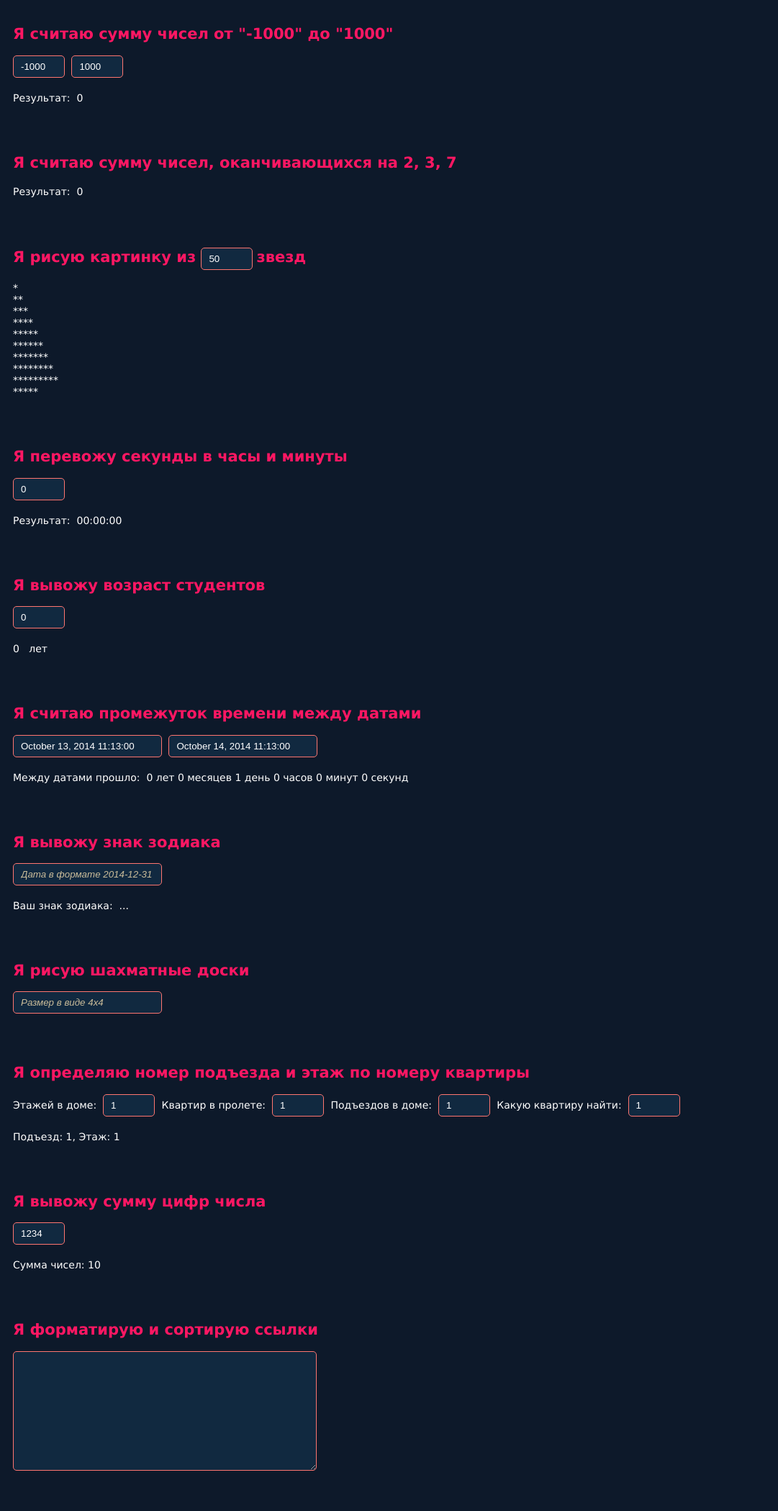
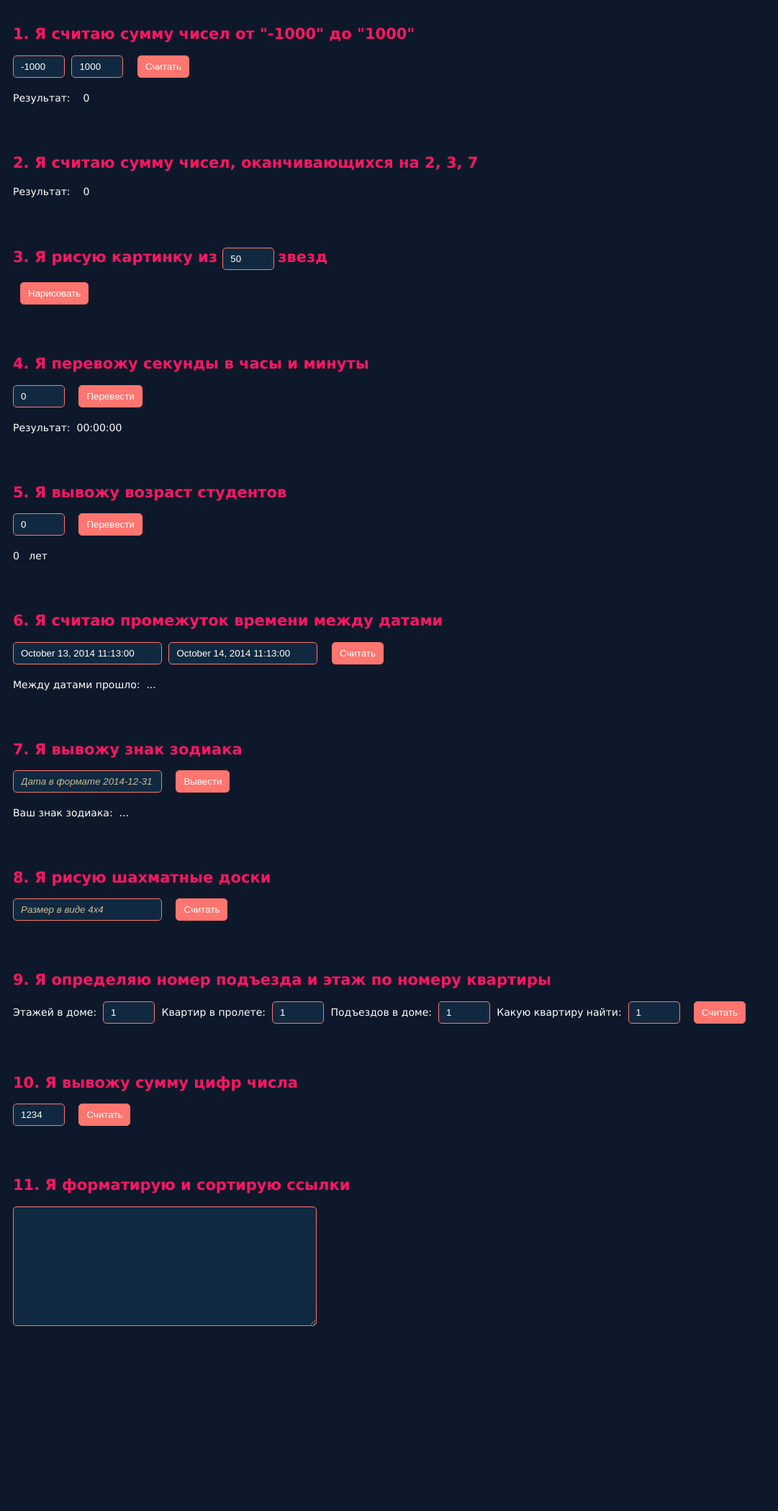
Before and after one commit to degorych/Introduction-to-FS-WD, a PHP site: page / in a window 1280 px wide. Shown: the top 2099 px of the page at 72% size, without its empty margins (0-1081 px from the left). After the commit the page ends 1842 px from the top, so only its background shows below. Run offline with PHP 8.4, Linux system fonts and the light colour scheme.

Commit message:
Make numbering and buttons for functions

```diff
--- a/WD_PS2_Javascript_(Basics)/index.html
+++ b/WD_PS2_Javascript_(Basics)/index.html
@@ -10,33 +10,36 @@
 	</head>
 	<body>
 		<div class="1task">
-			<h2>Я считаю сумму чисел от "-1000" до "1000"</h2>
+			<h2>1. Я считаю сумму чисел от "-1000" до "1000"</h2>
 			<form action="">
-				<input id="minNum" type="number" value="-1000" onchange="changeSumma()">
-				<input id="maxNum" type="number" value="1000" onchange="changeSumma()">
+				<input id="minNum" type="number" value="-1000"/>
+				<input id="maxNum" type="number" value="1000"/>
+				<input type="button" value="Считать" onclick="summa()"/>
 				<div class="result">
 					<label>Результат:&nbsp;</label>
-					<output id="summ"></output>
+					<output id="summ">&nbsp 0</output>
 				</div>
 			</form>
 		</div>
 		<div class="2task">
-			<h2>Я считаю сумму чисел, оканчивающихся на 2, 3, 7</h2>
+			<h2>2. Я считаю сумму чисел, оканчивающихся на 2, 3, 7</h2>
 			<form action="">
 				<div class="result">
 					<label>Результат:&nbsp;</label>
-					<output id="summ-2-3-7"></output>
+					<output id="summ-2-3-7">&nbsp 0</output>
 				</div>
 			</form>
 		</div>
 		<div class="3task">
-			<h2>Я рисую картинку из <input id="number-of-stars" type="number" value="50" onchange="changeStars()"/>звезд</h2>
+			<h2>3. Я рисую картинку из <input id="number-of-stars" type="number" value="50"/>звезд</h2>
+			<input type="button" value="Нарисовать" onclick="createStarImg()"/>
 			<div id="star-img"></div>
 		</div>
 		<div class="4task">
-			<h2>Я перевожу секунды в часы и минуты</h2>
+			<h2>4. Я перевожу секунды в часы и минуты</h2>
 			<form action="">
-				<input id="user-sec" type="number" value="0" onchange="colculateDate()"/>
+				<input id="user-sec" type="number" value="0"/>
+				<input type="button" value="Перевести" onclick="colculateDate()"/>
 				<div class="result">
 					<label>Результат:&nbsp;</label>
 					<output id="sec-to-hours">00:00:00</output>
@@ -44,29 +47,32 @@
 			</form>
 		</div>
 		<div class="5task">
-			<h2>Я вывожу возраст студентов</h2>
+			<h2>5. Я вывожу возраст студентов</h2>
 			<form action="">
-			<input id="student-year" type="number" value="0" onchange="getStudentsYear()"/>
+				<input id="student-year" type="number" value="0"/>
+				<input type="button" value="Перевести" onclick="getStudentsYear()"/>
 				<div class="result">
 					<output id="student-year-string">0 &nbsp лет</output>
 				</div>
 			</form>
 		</div>
 		<div class="6task">
-			<h2>Я считаю промежуток времени между датами</h2>
+			<h2>6. Я считаю промежуток времени между датами</h2>
 			<form action="">
-				<input type="text" id="1data" value="October 13, 2014 11:13:00" onchange="getUserDate()"/>
-				<input type="text" id="2data" value="October 14, 2014 11:13:00" onchange="getUserDate()"/>
+				<input type="text" id="1data" value="October 13, 2014 11:13:00"/>
+				<input type="text" id="2data" value="October 14, 2014 11:13:00"/>
+				<input type="button" value="Считать" onclick="getUserDate()"/>
 				<div class="result">
 					<label>Между датами прошло:&nbsp</label>
-					<output id="time-between-dates"></output>
+					<output id="time-between-dates">...</output>
 				</div>
 			</form>
 		</div>
 		<div class="7task">
-			<h2>Я вывожу знак зодиака</h2>
+			<h2>7. Я вывожу знак зодиака</h2>
 			<form action="">
-			<input type="text" id="zodiac-date" placeholder="Дата в формате 2014-12-31" onchange="zodiac()"/>
+				<input type="text" id="zodiac-date" placeholder="Дата в формате 2014-12-31"/>
+				<input type="button" value="Вывести" onclick="zodiac()"/>
 				<div class="result">
 					<label>Ваш знак зодиака:&nbsp</label>
 					<output id="user-zodiac">...</output>
@@ -74,37 +80,40 @@
 			</form>
 		</div>
 		<div class="8task">
-			<h2>Я рисую шахматные доски</h2>
-			<input type="text" id="chess-size" placeholder="Размер в виде 4х4" onchange="chessPaint()"/>
+			<h2>8. Я рисую шахматные доски</h2>
+			<input type="text" id="chess-size" placeholder="Размер в виде 4х4"/>
+			<input type="button" value="Считать" onclick="chessPaint()"/>
 			<div id="chess-board"></div>
 		</div>
 		<div class="9task">
-			<h2>Я определяю номер подъезда и этаж по номеру квартиры</h2>
+			<h2>9. Я определяю номер подъезда и этаж по номеру квартиры</h2>
 			<form action="">
 				<label>Этажей в доме:&nbsp</label>
-				<input type="number" id="number-floors" value="1" onchange="countFloorsAndEntrances()"/>
+				<input type="number" id="number-floors" value="1"/>
 				<label>Квартир в пролете:&nbsp</label>
-				<input type="number" id="number-apartments" value="1" onchange="countFloorsAndEntrances()"/>
+				<input type="number" id="number-apartments" value="1""/>
 				<label>Подъездов в доме:&nbsp</label>
-				<input type="number" id="number-entrances" value="1" onchange="countFloorsAndEntrances()"/>
+				<input type="number" id="number-entrances" value="1"/>
 				<label>Какую квартиру найти:&nbsp</label>
-				<input type="number" id="user-apartments" value="1" onchange="countFloorsAndEntrances()"/>
+				<input type="number" id="user-apartments" value="1"/>
+				<input type="button" value="Считать" onclick="countFloorsAndEntrances()"/>
 				<div class="result">
 					<output id="apartments-to-floors-and-entrances"></output>
 				</div>
 			</form>
 		</div>
 		<div class="10task">
-			<h2>Я вывожу сумму цифр числа</h2>
+			<h2>10. Я вывожу сумму цифр числа</h2>
 			<form action="">
-				<input type="number" id="user-number" value="1234" onchange="countNumber()"/>
+				<input type="number" id="user-number" value="1234"/>
+				<input type="button" value="Считать" onclick="countNumber()"/>
 				<div class="result">
 					<output id="setNumSum"></output>
 				</div>
 			</form>
 		</div>
 		<div class="11task">
-			<h2>Я форматирую и сортирую ссылки</h2>
+			<h2>11. Я форматирую и сортирую ссылки</h2>
 			<form action="">
 				<textarea id="links" onchange="formatLinks()"></textarea>
 				<output id="set-links"></output>
@@ -124,6 +133,19 @@
 
           else {
 					    return -1;
+          }
+      }
+
+      function getTextForDate(dateValue, textArray, innerId) {
+
+          /* --- for 10, 11, 12,...,19 and 110,...,119,... --- */
+          if (("0"+dateValue).slice(-2, -1) == 1) {
+              document.getElementById(innerId).innerHTML += parseInt(dateValue)+textArray[0];
+          }
+
+          /* --- for other --- */
+          else {
+              document.getElementById(innerId).innerHTML += parseInt(dateValue)+textArray[parseInt(("0"+dateValue).slice(-1))];
           }
       }
 
@@ -162,15 +184,11 @@
           document.getElementById("summ-2-3-7").value = result237;
       }
 
-      function changeSumma() {
-          summa();
-      }
-
-      summa();
-
       /* --- Task 3 ---*/
 
       function createStarImg() {
+          document.getElementById("star-img").innerHTML = "";
+
           var i, j;
           var n = document.getElementById("number-of-stars").value;
           var regexp = /\D/;
@@ -194,13 +212,6 @@
               document.getElementById("star-img").innerHTML += "<br>";
           }
       }
-
-      function changeStars() {
-          document.getElementById("star-img").innerHTML = "";
-          createStarImg();
-      }
-
-      createStarImg();
 
       /*--- Task 4 ---*/
 
@@ -250,19 +261,6 @@
           getTextForDate(getStudentYear, yearVariables, "student-year-string");
       }
 
-			function getTextForDate(dateValue, textArray, innerId) {
-
-          /* --- for 10, 11, 12,...,19 and 110,...,119,... --- */
-          if (("0"+dateValue).slice(-2, -1) == 1) {
-              document.getElementById(innerId).innerHTML += parseInt(dateValue)+textArray[0];
-          }
-
-          /* --- for other --- */
-          else {
-              document.getElementById(innerId).innerHTML += parseInt(dateValue)+textArray[parseInt(("0"+dateValue).slice(-1))];
-          }
-      }
-
       /* --- Task 6 --- */
 
       function getUserDate() {
@@ -298,8 +296,6 @@
               getTextForDate(timeBetweenDates[i], dateText[i], "time-between-dates");
 					}
       }
-
-      getUserDate();
 
       /* --- Task 7 --- */
 
@@ -400,8 +396,6 @@
           document.getElementById("apartments-to-floors-and-entrances").innerHTML += ", Этаж: "+Math.ceil(getUserApartments/getApartments);
       }
 
-      countFloorsAndEntrances();
-
       /* --- Task 10 --- */
 
       function countNumber() {
@@ -425,8 +419,6 @@
 
 					document.getElementById("setNumSum").innerHTML = "Сумма чисел: "+summa;
       }
-
-      countNumber();
 
       /* --- Task 11 --- */
 
--- a/WD_PS2_Javascript_(Basics)/style.css
+++ b/WD_PS2_Javascript_(Basics)/style.css
@@ -43,7 +43,17 @@ input[type=number] {
 }
 
 input[type=text] {
-    width: 185px;
+     width: 185px;
+}
+
+input[type=button] {
+    border-radius: 5px;
+    color: #FFF;
+    background: #ff756f;
+    border: #ff756f solid 1px;
+    margin: 0 10px;
+    padding: 7px 10px;
+    cursor: pointer;
 }
 
 input::-webkit-input-placeholder {
```
